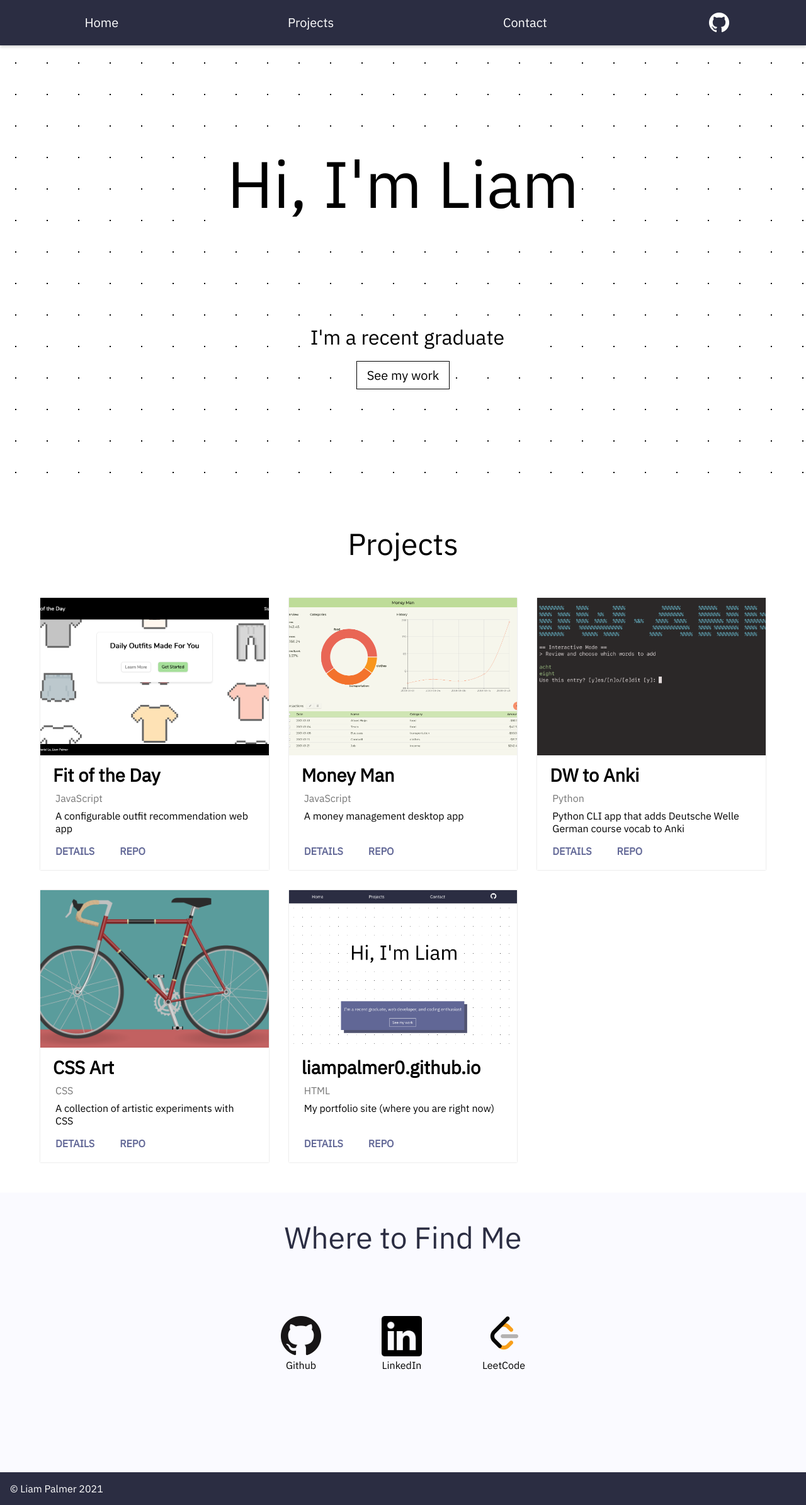
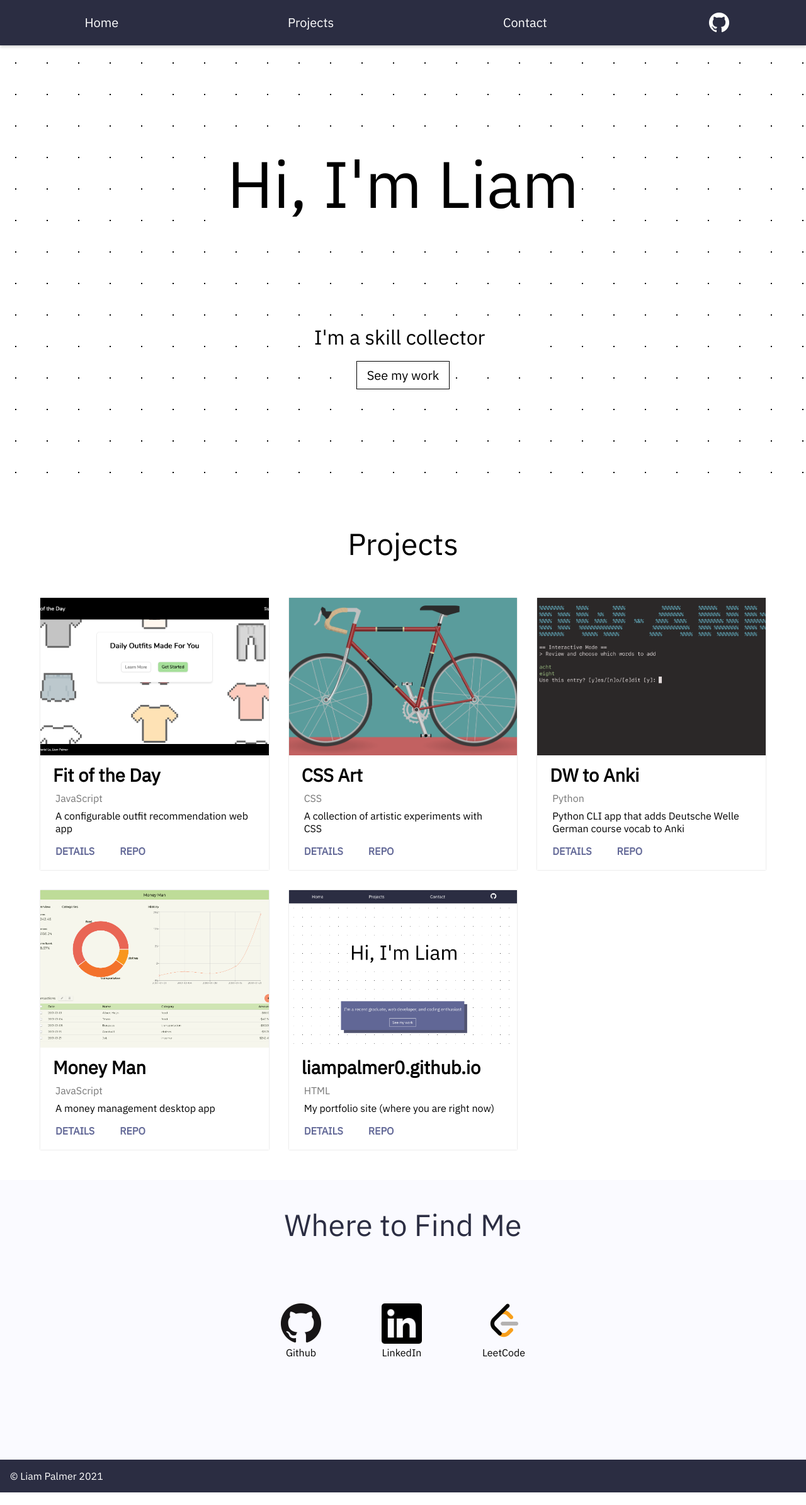
Before and after one commit to liampalmer0/liampalmer0.github.io, a Jekyll site: the page built from index.html, in a window 1280 px wide. Shown: the whole page at 63% size. Built offline with Jekyll 4.4.1, drawn with Linux system fonts in a browser that asks for light colours.

Commit message:
text updates + misc
reorder projects

fix css bug

```diff
--- a/assets/js/text-scroller.js
+++ b/assets/js/text-scroller.js
@@ -1,22 +1,24 @@
 const delay = 3000;
-const items = ["web developer", "recent graduate", "coding enthusiast"];
-const list = document.querySelector(".hero-noun-list");
-var index = 0;
-function onEnd() {
-  list.classList.remove("slide-up");
-  let spans = list.querySelectorAll("span");
+let index = 0;
+
+function onEnd(elem, items) {
+  elem.classList.remove("slide-up");
+  let spans = elem.querySelectorAll("span");
   index = (index + 1) % items.length;
   spans[0].innerHTML = items[index];
   spans[1].innerHTML = items[(index + 1) % items.length];
   setTimeout(() => {
-    list.classList.add("slide-up");
+    elem.classList.add("slide-up");
   }, delay);
 }
+
 document.addEventListener("DOMContentLoaded", () => {
-  list.style.width = "270px";
+  const items = ["a React developer", "a skill collector", "a coding enthusiast"];
+  const list = document.querySelector(".hero-noun-list");
+  list.style.width = "280px";
   setTimeout(() => {
-    list.addEventListener("transitionend", () => {
-      onEnd();
+    list.addEventListener("transitionend", (e) => {
+      onEnd(e.target, items);
     });
     list.classList.add("slide-up");
   }, delay * 0.5);
--- a/assets/style.scss
+++ b/assets/style.scss
@@ -119,6 +119,7 @@ p {
   width: 100%;
   box-shadow: 0px 2px 5px rgba(0, 0, 0, 0.2);
   text-align: center;
+  z-index: 1;
 }
 .main-nav-link {
   border-radius: 2rem;
--- a/index.html
+++ b/index.html
@@ -12,16 +12,16 @@
   <div class="hero-desc">
     <div class="hero-subheading-text">
       <div class="text-scroller">
-        <span>I'm a&nbsp;</span>
+        <span>I'm&nbsp;</span>
         <div class="hero-noun-list">
-          <span>web developer</span>
-          <span>recent graduate</span>
+          <span>a React developer</span>
+          <span>a skill collector</span>
         </div>
       </div>
       <div class="hero-subheading-text-mobile">
         <span>I'm a</span>
-        <span>recent graduate,</span>
-        <span>web developer,</span>
+        <span>React developer,</span>
+        <span>skill collector</span>
         <span>and coding enthusiast</span>
       </div>
     </div>
```
Also changed, not shown: _projects/css-art.md (+1 -1 lines), _projects/money-man.md (+1 -1 lines), Gemfile.lock.
